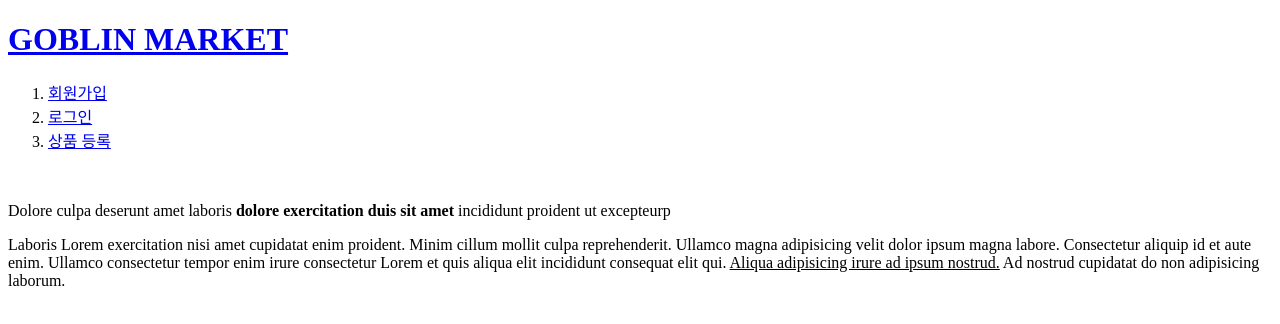
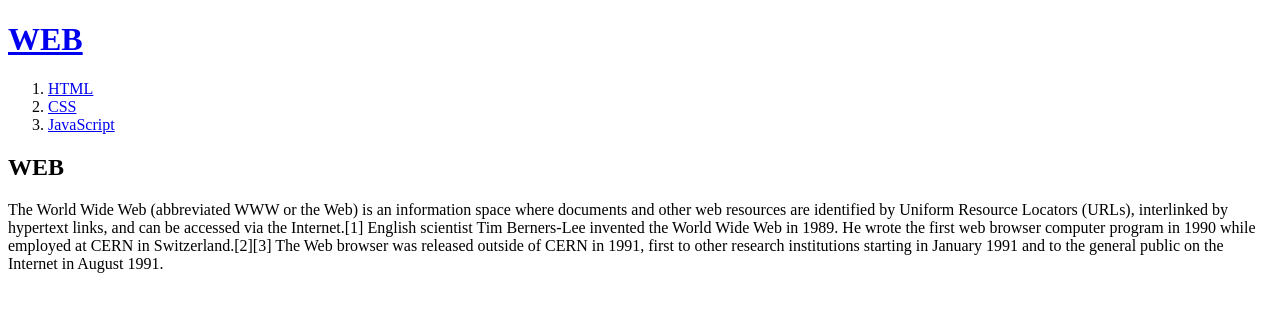
Before and after one commit to youbinscon/web1, a plain HTML site: page index.html in a window 1280 px wide. Drawn offline with Linux system fonts and the light colour scheme; a script that the page names is missing.

Commit message:
Update index.html

```diff
--- a/index.html
+++ b/index.html
@@ -1,45 +1,18 @@
 <!doctype html>
 <html>
 <head>
-  <title>GOBLIN MARKET</title>
+  <title>WEB1 - Welcome</title>
   <meta charset="utf-8">
 </head>
 <body>
-  <h1><a href="index.html">GOBLIN MARKET</a></h1>
+  <h1><a href="index.html">WEB</a></h1>
   <ol>
-    <li><a href="join.html">회원가입</a></li>
-    <li><a href="login.html">로그인</a></li>
-    <li><a href="upload.html">상품 등록</a></li>
+    <li><a href="1.html">HTML</a></li>
+    <li><a href="2.html">CSS</a></li>
+    <li><a href="3.html">JavaScript</a></li>
   </ol>
-  <br>
-  <p>Dolore culpa deserunt amet laboris <strong>dolore exercitation duis sit amet</strong> incididunt proident ut excepteurp</p>
-     <p>Laboris Lorem exercitation nisi amet cupidatat enim proident. Minim cillum mollit culpa reprehenderit. Ullamco magna adipisicing velit dolor ipsum magna labore. Consectetur aliquip id et aute enim. Ullamco consectetur tempor enim irure consectetur Lorem et quis aliqua elit incididunt consequat elit qui.
-    <u>Aliqua adipisicing irure ad ipsum nostrud.</u> Ad nostrud cupidatat do non adipisicing laborum.</p>
-    <br>
-    <br>
-    <br>
-
-    <p>
-    <div id="disqus_thread"></div>
-      <script>
-
-        /**
-        *  RECOMMENDED CONFIGURATION VARIABLES: EDIT AND UNCOMMENT THE SECTION BELOW TO INSERT DYNAMIC VALUES FROM YOUR PLATFORM OR CMS.
-        *  LEARN WHY DEFINING THESE VARIABLES IS IMPORTANT: https://disqus.com/admin/universalcode/#configuration-variables*/
-        /*
-        var disqus_config = function () {
-        this.page.url = PAGE_URL;  // Replace PAGE_URL with your page's canonical URL variable
-        this.page.identifier = PAGE_IDENTIFIER; // Replace PAGE_IDENTIFIER with your page's unique identifier variable
-        };
-        */
-        (function() { // DON'T EDIT BELOW THIS LINE
-        var d = document, s = d.createElement('script');
-        s.src = 'https://web1-2.disqus.com/embed.js';
-        s.setAttribute('data-timestamp', +new Date());
-        (d.head || d.body).appendChild(s);
-      })();
-    </script>
-    <noscript>Please enable JavaScript to view the <a href="https://disqus.com/?ref_noscript">comments powered by Disqus.</a></noscript>
-</p>
+  <h2>WEB</h2>
+  <p>The World Wide Web (abbreviated WWW or the Web) is an information space where documents and other web resources are identified by Uniform Resource Locators (URLs), interlinked by hypertext links, and can be accessed via the Internet.[1] English scientist Tim Berners-Lee invented the World Wide Web in 1989. He wrote the first web browser computer program in 1990 while employed at CERN in Switzerland.[2][3] The Web browser was released outside of CERN in 1991, first to other research institutions starting in January 1991 and to the general public on the Internet in August 1991.
+  </p>
 </body>
 </html>
```
